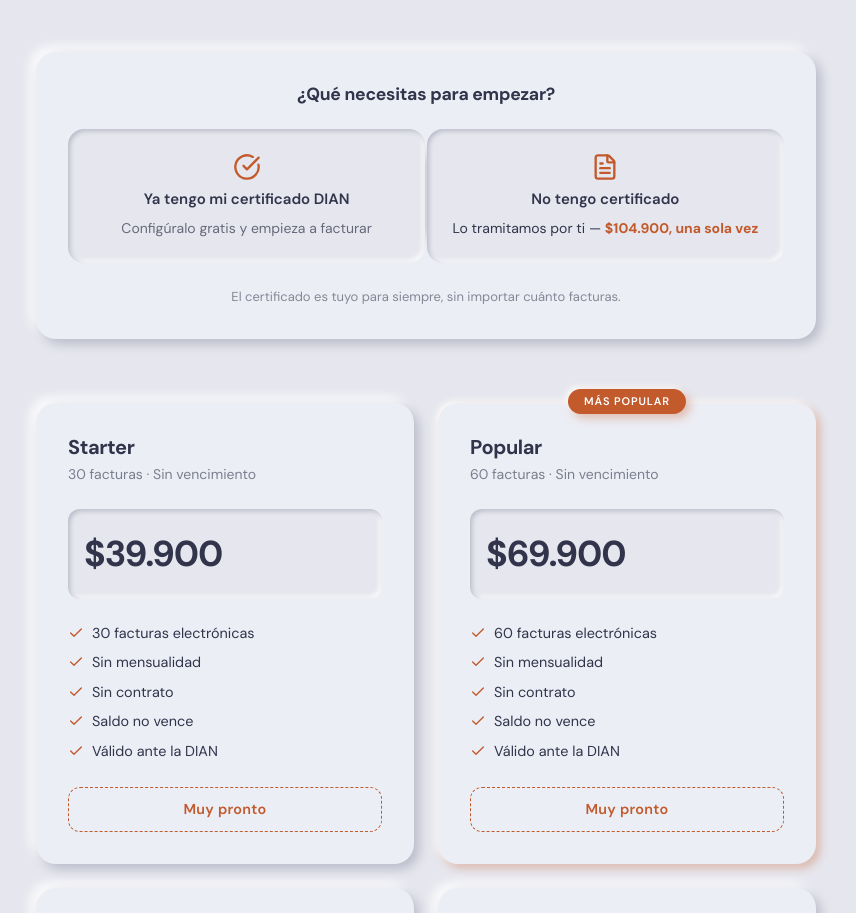
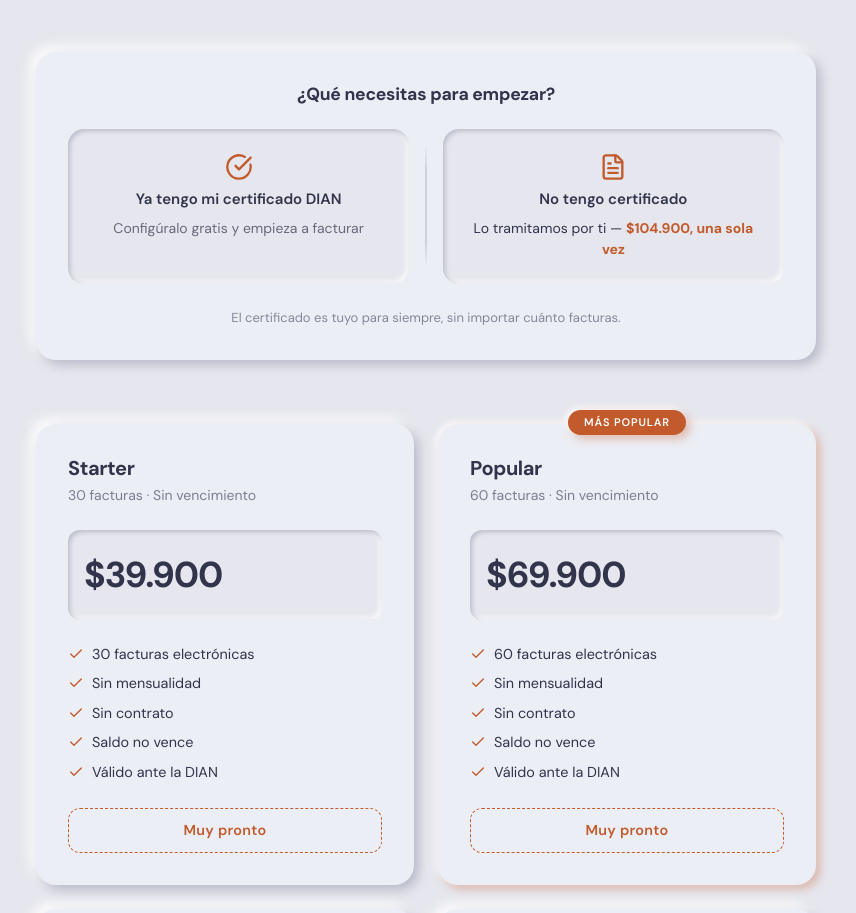
Before and after one commit to le7els10/contia-landing, a React (Vite) app: page / in a window 1280 px wide. Shown: the part 3620-4533 px from the top of the page, without its empty margins (214-1070 px from the left). Built offline with nearby package versions, Linux system fonts and the light colour scheme.

Commit message:
fix(pricing): añadir gap entre opciones del banner en desktop

```diff
--- a/src/components/Pricing/certificate-info.scss
+++ b/src/components/Pricing/certificate-info.scss
@@ -30,7 +30,7 @@
     @media (min-width: $bp-md) {
       flex-direction: row;
       align-items: stretch;
-      gap: 0;
+      gap: $spacing-md;
     }
   }
 
```
